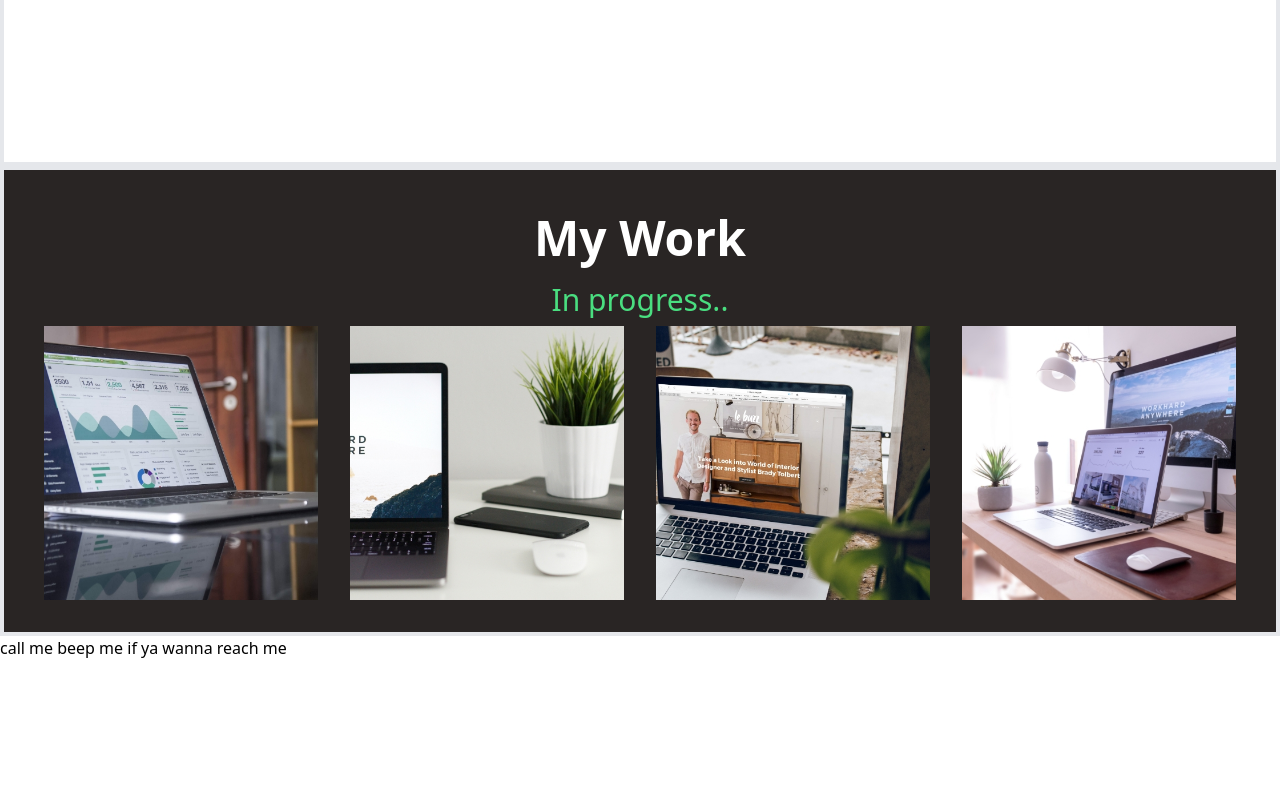
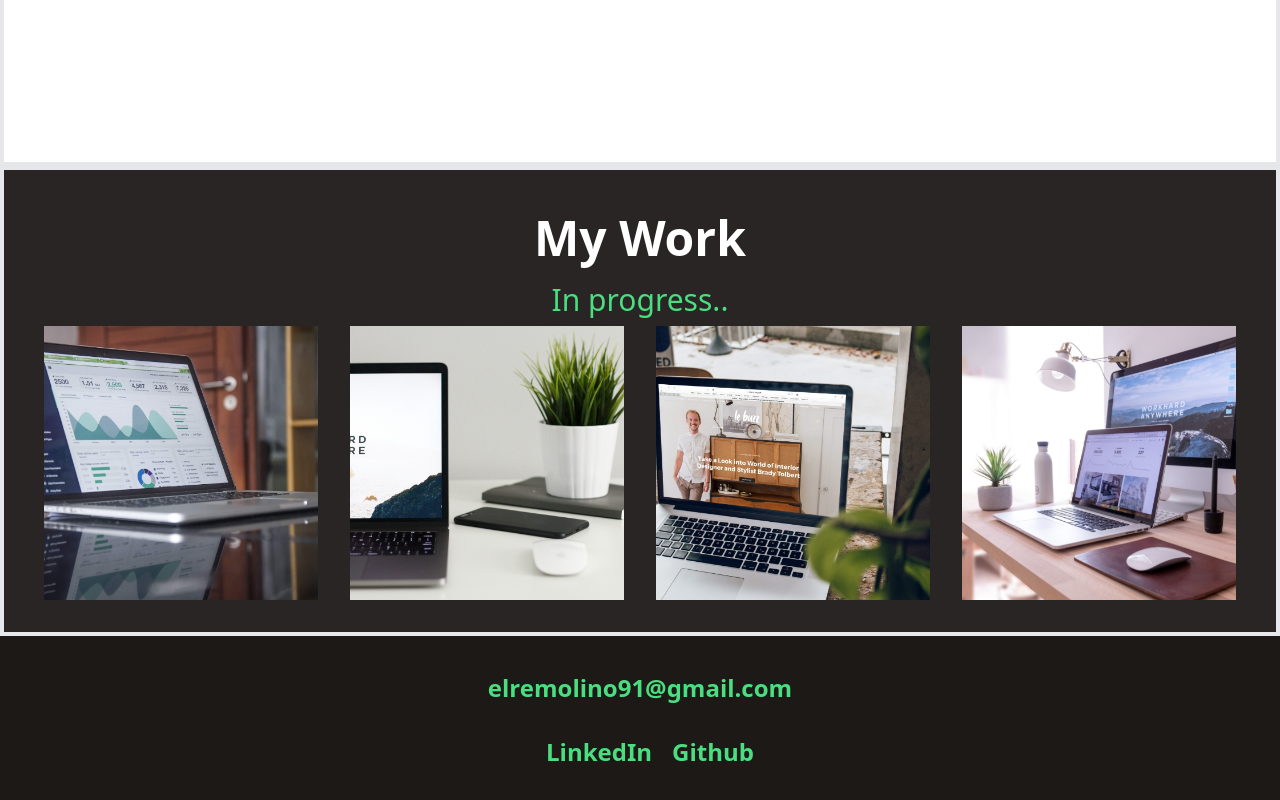
Before and after one commit to edgar-arturo-arrizon/portfolio-nextjs, a Next.js app: page / in a window 1280 px wide. Shown: the part 1614-2414 px from the top of the page. Before the commit the page ends 2274 px from the top, so only its background shows below. Built offline with nearby package versions, Linux system fonts and the light colour scheme.

Commit message:
footer complete

```diff
--- a/package.json
+++ b/package.json
@@ -8,6 +8,7 @@
     "lint": "next lint"
   },
   "dependencies": {
+    "@heroicons/react": "^1.0.5",
     "next": "12.0.8",
     "react": "17.0.2",
     "react-dom": "17.0.2"
--- /dev/null
+++ b/pages/footer.js
@@ -0,0 +1,22 @@
+const Footer = () => {
+  return (
+    <footer className="bg-stone-900 p-9 text-green-400 text-center font-semibold text-2xl">
+      <a href="mailto:elremolino91@gmail.com" >elremolino91@gmail.com
+      </a>
+      <ul className="flex justify-center m-8">
+        <li className="px-5">
+        <a href="https://www.linkedin.com/in/edgar-arrizon-579b057a/">
+        LinkedIn
+        </a>
+        </li>
+        <li>
+          <a href="https://github.com/ElRemolino">
+            Github
+          </a>
+        </li>
+      </ul>
+    </footer>
+  )
+}
+
+export default Footer;
--- a/pages/index.js
+++ b/pages/index.js
@@ -2,6 +2,7 @@ import Intro from './intro.js';
 import Services from './services.js';
 import About from './about.js';
 import Work from './work.js';
+import Footer from './footer.js';
 
 export default function Home() {
   return (
@@ -10,7 +11,7 @@ export default function Home() {
     <Services />
     <About />
     <Work />
-    <footer>call me beep me if ya wanna reach me</footer>
+    <Footer />
    </div>
   )
 }
```
Also changed, not shown: 1 other file (tests, documents, lock files or other folders).
